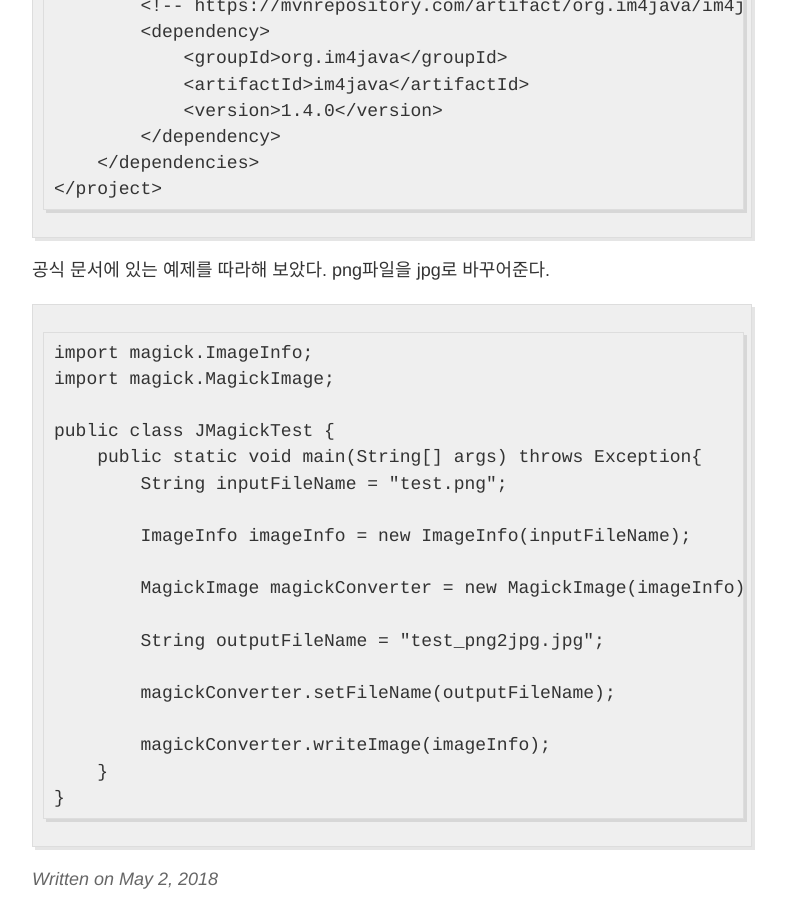
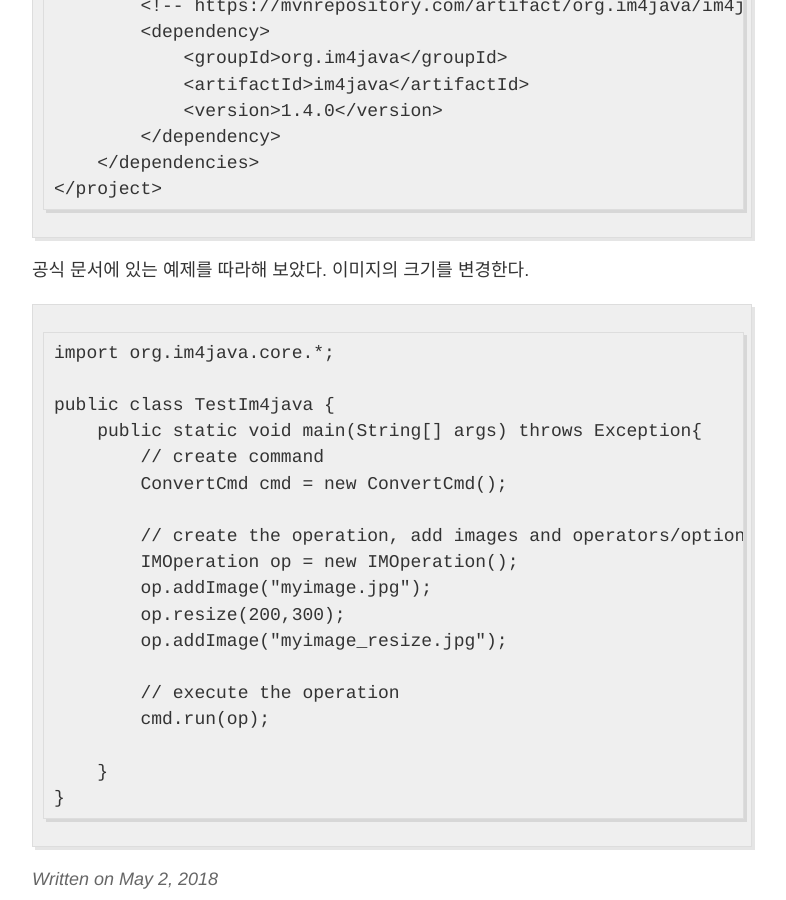
Before and after one commit to changmin-dev/changmin-dev.github.io, a Jekyll site: the page built from _posts/2018-05-02-TIL20180502.md, in a window 1280 px wide and 900 px high, scrolled down 954 px. Shown: the whole window, without its empty margins (248-1034 px from the left). Built offline with Jekyll 4.4.1, drawn with Linux system fonts in a browser that asks for light colours.

Commit message:
잘못된 내용 수정

````diff
--- a/_posts/2018-05-02-TIL20180502.md
+++ b/_posts/2018-05-02-TIL20180502.md
@@ -33,24 +33,24 @@ Maven을 통해서 다음과 같이 설정했다.
 </project>
 ```
 
-공식 문서에 있는 예제를 따라해 보았다. png파일을 jpg로 바꾸어준다.
+공식 문서에 있는 예제를 따라해 보았다. 이미지의 크기를 변경한다.
 ```
-import magick.ImageInfo;
-import magick.MagickImage;
+import org.im4java.core.*;
 
-public class JMagickTest {
+public class TestIm4java {
     public static void main(String[] args) throws Exception{
-        String inputFileName = "test.png";
+        // create command
+        ConvertCmd cmd = new ConvertCmd();
 
-        ImageInfo imageInfo = new ImageInfo(inputFileName);
+        // create the operation, add images and operators/options
+        IMOperation op = new IMOperation();
+        op.addImage("myimage.jpg");
+        op.resize(200,300);
+        op.addImage("myimage_resize.jpg");
 
-        MagickImage magickConverter = new MagickImage(imageInfo);
+        // execute the operation
+        cmd.run(op);
 
-        String outputFileName = "test_png2jpg.jpg";
-
-        magickConverter.setFileName(outputFileName);
-
-        magickConverter.writeImage(imageInfo);
     }
 }
 ```
````
